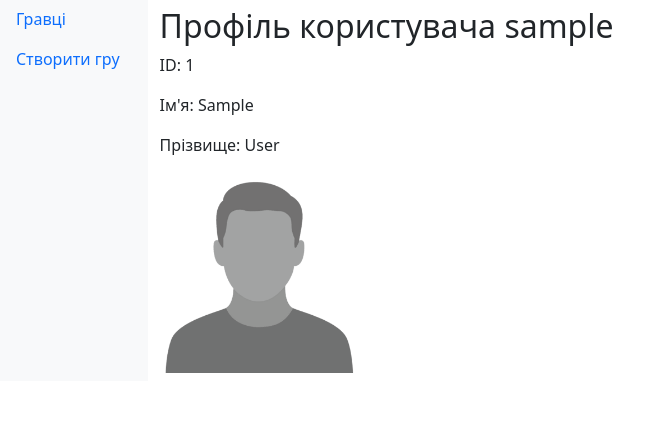
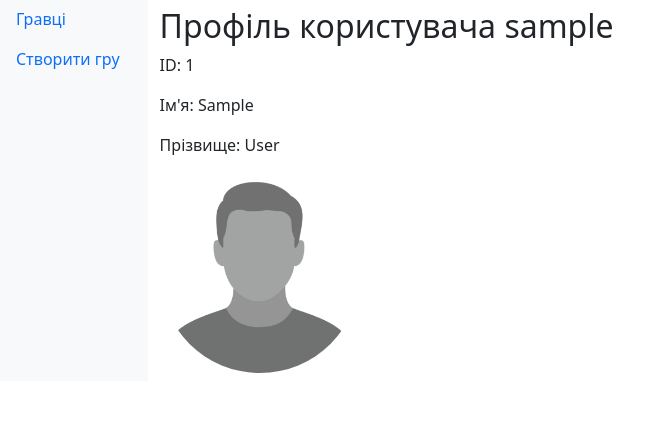
Before and after one commit to AndrewSkylone/TeamManager, a Django app: page /accounts/profile/ in a window 1280 px wide. Shown: the part 57-487 px from the top of the page, without its empty margins (0-658 px from the left). Run offline with Django 4.2, Linux system fonts and the light colour scheme; the visitor is signed in with stand-in values (Sample User, id 1); some libraries are stand-ins or nearby versions.

Commit message:
круглі аватарки

```diff
--- a/sport_team/main/templates/main/game/detail.html
+++ b/sport_team/main/templates/main/game/detail.html
@@ -2,7 +2,6 @@
 {% load django_bootstrap5 %}
 {% block title %}Гра {{ game.pk }}{% endblock %}
 {% block content %}
-<h2>Game ID: {{ game.pk }}</h2>
 <p>Місце: {{ game.place }}</p>
 <p>Час: {{ game.starts_at }}</p>
 <h2>Гравці</h2>
--- a/sport_team/main/templates/main/player.html
+++ b/sport_team/main/templates/main/player.html
@@ -8,7 +8,7 @@
 <p>Ім'я: {{ player.first_name }}</p>
 <p>Прізвище: {{ player.last_name }}</p>
 {% endif %}
-<img src="{{ player.avatar.url }}" width="200" height="200">
+<img src="{{ player.avatar.url }} " class="rounded-circle me-3" width="200" height="200">
 <form method="post" id="my_form">
     {% csrf_token %}
 
--- a/sport_team/main/templates/main/profile/profile.html
+++ b/sport_team/main/templates/main/profile/profile.html
@@ -23,5 +23,5 @@
 <p>ID: {{ user.pk }}</p>
 <p>Ім'я: {{ user.first_name }}</p>
 <p>Прізвище: {{ user.last_name }}</p>
-<img src="{{ user.avatar.url }}" width="200" height="200">
+<img src="{{ user.avatar.url }}" class="rounded-circle me-3" width="200" height="200">
 {% endblock %}
```
